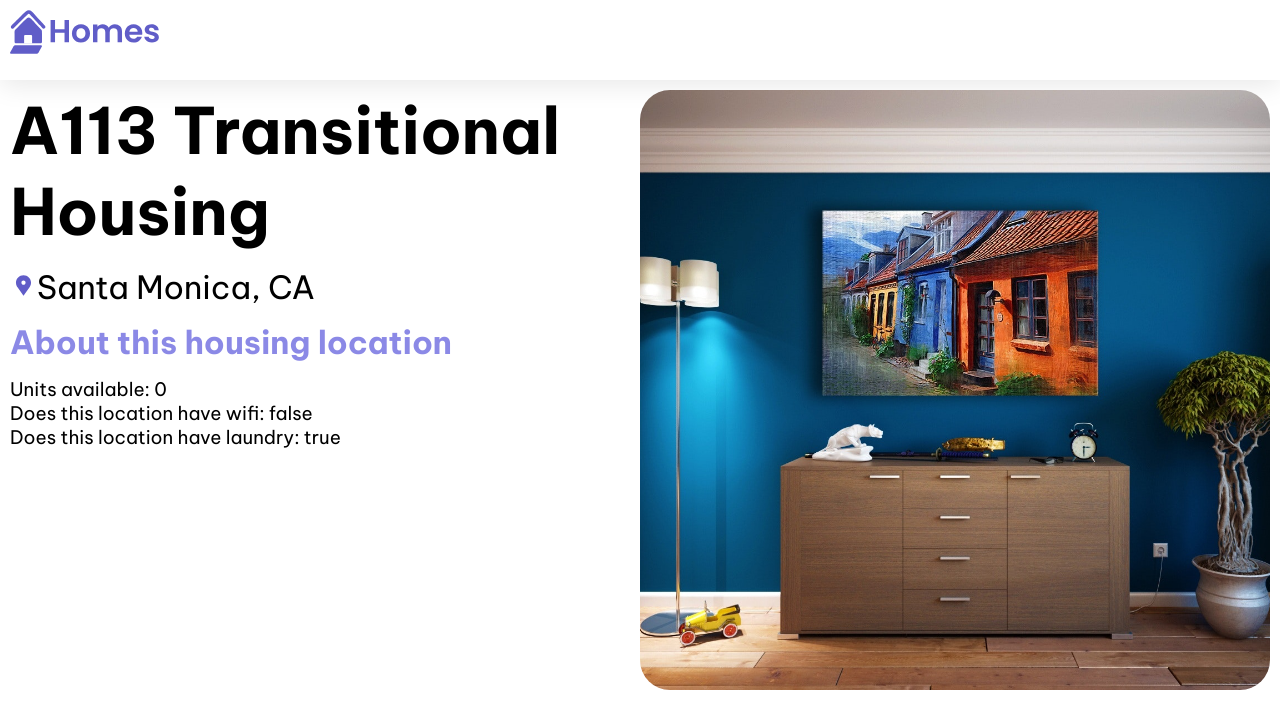
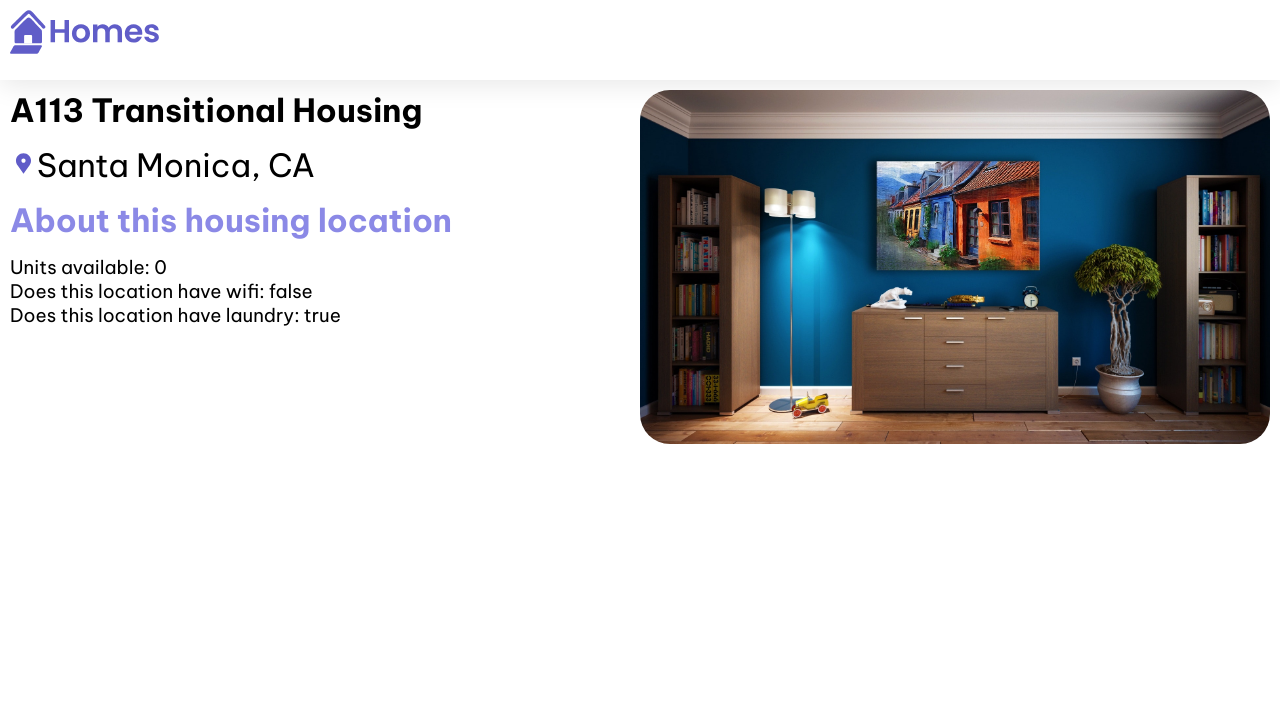
Before and after one commit to Carol254/RealEstateManagementApp, an Angular app: page /details/1 in a window 1280 px wide. Shown: the top 728 px of the page. Built offline with nearby package versions, Linux system fonts and the light colour scheme.

Commit message:
few changes made

```diff
--- a/src/app/details/details.component.css
+++ b/src/app/details/details.component.css
@@ -1,13 +1,12 @@
 .listing-photo {
-    height: 600px;
     width: 50%;
-    object-fit: cover;
+    object-fit:cover;
     border-radius: 30px;
     float: right;
   }
 
   .listing-heading {
-    font-size: 48pt;
+    font-size: 24pt;
     font-weight: bold;
     margin-bottom: 15px;
   }
--- a/src/app/details/details.component.ts
+++ b/src/app/details/details.component.ts
@@ -13,7 +13,7 @@ import { Housinglocation } from '../housinglocation';
     <img class="listing-photo" [src]="housingLocation?.photo"
       alt="Exterior photo of {{housingLocation?.name}}"/>
     <section class="listing-description">
-      <h2 class="listing-heading">{{housingLocation?.name}}</h2>
+      <h5 class="listing-heading">{{housingLocation?.name}}</h5>
       <p class="listing-location">{{housingLocation?.city}}, {{housingLocation?.state}}</p>
     </section>
     <section class="listing-features">
```
